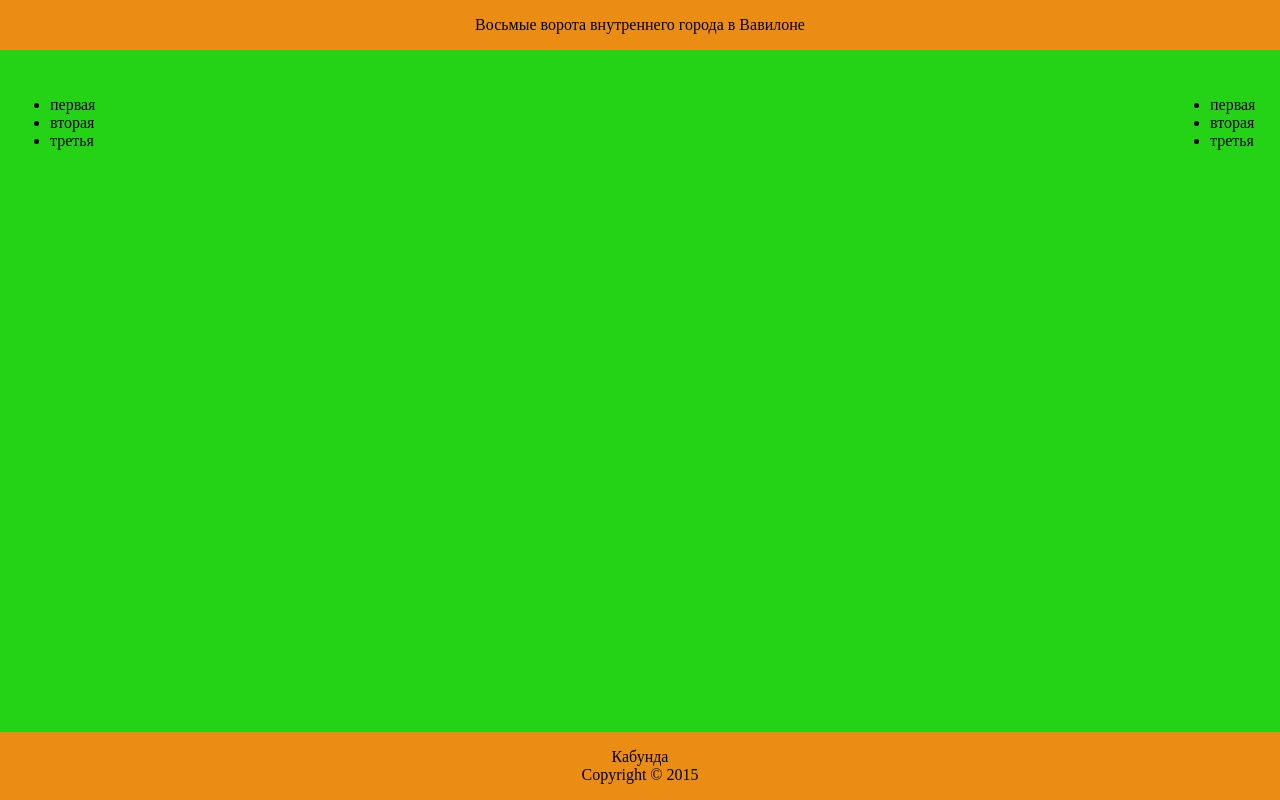
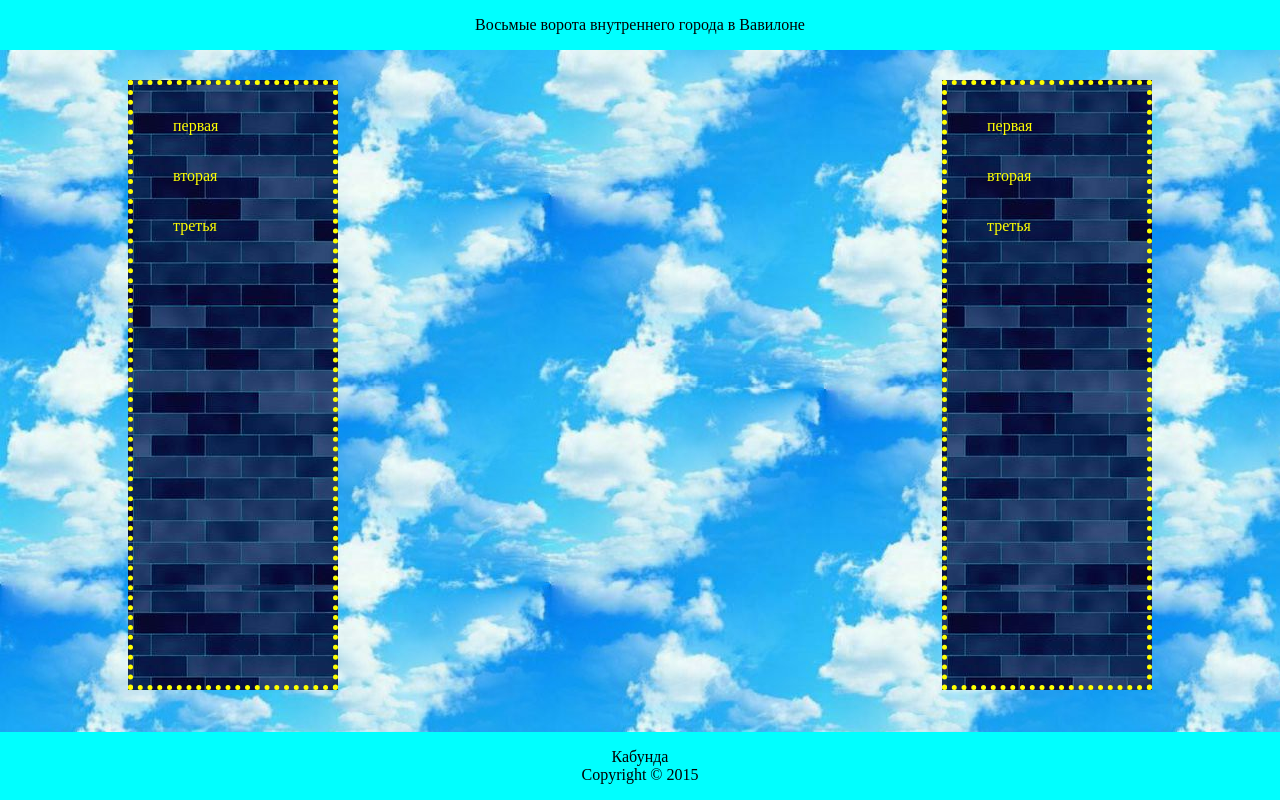
Before and after one commit to Kabunda/ishtar, a plain HTML site: page index.html in a window 1280 px wide. Drawn offline with Linux system fonts and the light colour scheme.

Commit message:
"построены" колонны

```diff
--- a/css/style.css
+++ b/css/style.css
@@ -1,7 +1,7 @@
 
 body {
-    background-color: rgb(36, 211, 21);
-    margin: 0px;
+    background-color: #f5b6f3;
+    background-image: url(../images/sky2.jpeg);
 }
 
 .top {
@@ -12,29 +12,37 @@ body {
     top: 0;
     left: 0;
     text-align: center;
-    background-color: #ea8d12
+    background-color:aqua;
 }
 
 .main {
-    background-color: #009dff;
+    background-color: green;
     display:block;
-    width: 100%;
+    width: 80%;
     position: absolute;
     top: 80px;
+    left: 10%;
+}
+.column {
+    background-image: url(../images/br_b.jpg);
+    position: absolute;
+    display:block;
+    width: 200px;
+    height: 600px;
+    border: 5px dotted yellow;
+}
+.column ul {
+    list-style-type: none;
+    color: yellow;
+/*  text-transform: uppercase;*/
+    line-height: 50px;
+}
+#left {
+    left: 0px;
 }
 
-.left {
-    position: absolute;
-    display:block;
-    left: 10px;
-    width: 100px;
-}
-
-.right {
-    position: absolute;
-    display:block;
-    right: 10px;
-    width: 100px;
+#right {
+    right: 0px;
 }
 
 .bot {
@@ -45,5 +53,5 @@ body {
     bottom: 0;
     left: 0;
     text-align: center;
-    background-color: #ea8d12;
+    background-color:aqua;
 }
--- a/index.html
+++ b/index.html
@@ -10,14 +10,14 @@
         <p>Восьмые ворота внутреннего города в Вавилоне</p>
     </div>
     <div class="main">
-        <div class="left">
+        <div id="left" class="column">
         <ul>
             <li> первая </li>
             <li> вторая </li>
             <li> третья </li>
         </ul>
         </div>
-        <div class="right">
+        <div id="right" class="column">
         <ul>
             <li> первая </li>
             <li> вторая </li>
```
Also changed, not shown: images/br_b.jpg (added), images/br_y.jpg (added), images/sky1.jpg (added), images/sky2.jpeg (added).
